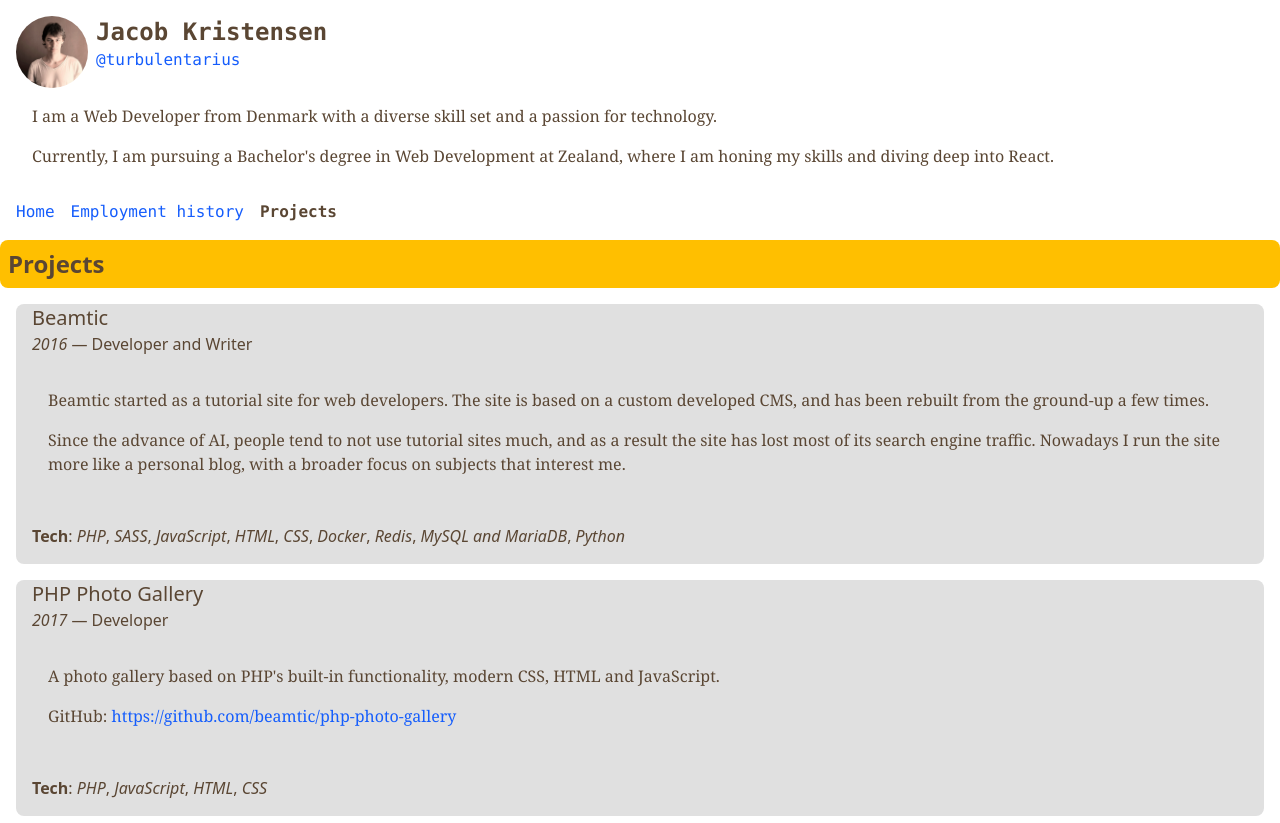
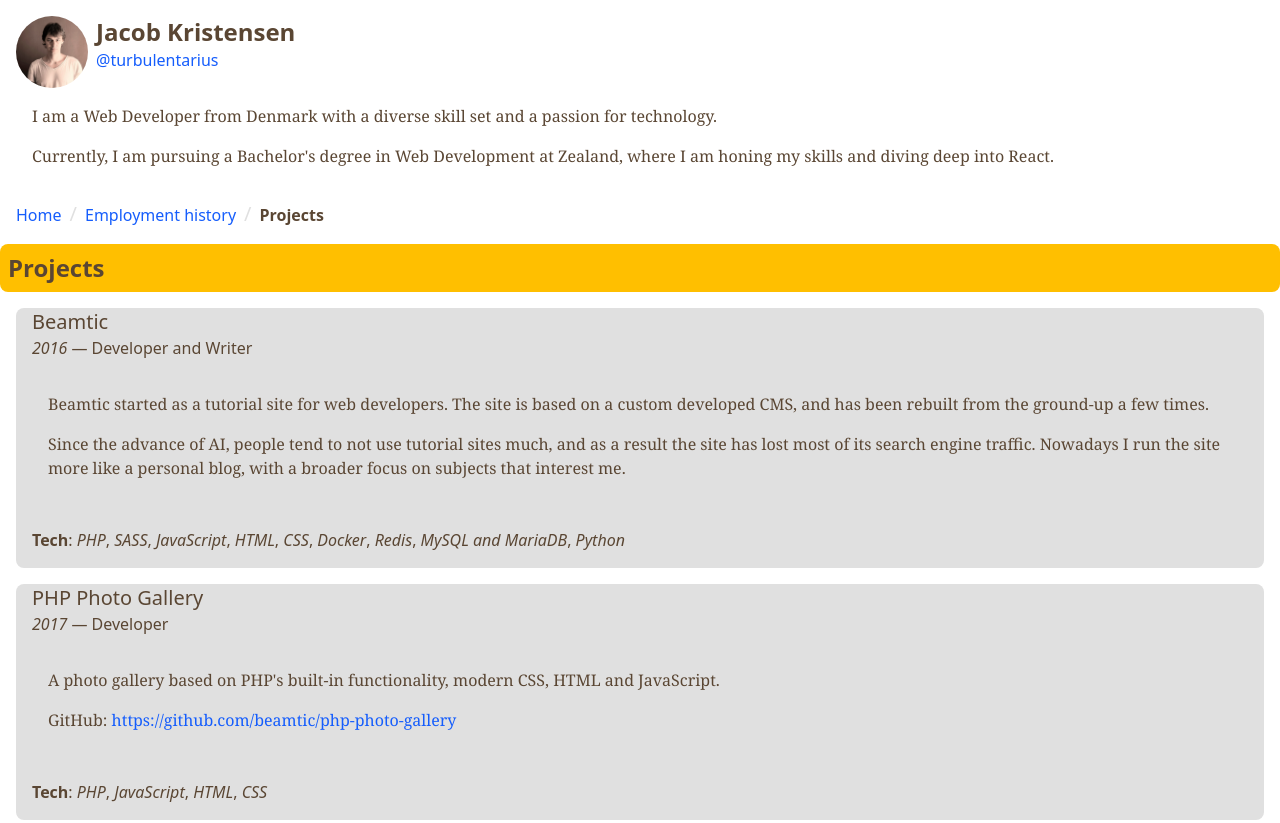
Before and after one commit to Turbulentarius/turbulentarius-personal, a website: page project.html in a window 1280 px wide. Shown: the top 823 px of the page. Drawn offline with nearby package versions, Linux system fonts and the light colour scheme; files that its build step writes are made by us from their sources.

Commit message:
breadcrumb separator, corrected font on header

```diff
--- a/project.html
+++ b/project.html
@@ -9,7 +9,7 @@
 
 <body>
   <div class="max-w-7xl mx-auto">
-    <header class="hero mx-4 my-4 font-mono">
+    <header class="hero mx-4 my-4 font-sans">
       <div class="flex gap-2">
         <figure class="w-18 h-18">
           <img src="/profile1small.jpg" class="rounded-full" alt="Jacob" />
@@ -29,7 +29,7 @@
       </div>
 
       <nav aria-label="breadcrumbs">
-        <ul class="flex gap-4">
+        <ul class="flex">
           <li><a href="turbulentarius.html">Home</a></li>
           <li><a href="work.html">Employment history</a></li>
           <li><b>Projects</b></li>
--- a/src/styles/tailwind.css
+++ b/src/styles/tailwind.css
@@ -1,5 +1,4 @@
-@import "tailwindcss";
-
+@import 'tailwindcss';
 
 @theme {
   --color-industrial-metal: #e0e0e0;
@@ -12,6 +11,16 @@
 body {
   color: var(--color-industrial-text-dark);
   @apply antialiased font-serif;
+}
+
+header nav li::after {
+  content: '/';
+  @apply mx-2 text-xl;
+  color: var(--color-industrial-metal);
+}
+
+header nav li:last-child::after {
+  content: '';
 }
 
 #contentPage section {
--- a/turbulentarius.html
+++ b/turbulentarius.html
@@ -28,7 +28,7 @@
       </div>
 
       <nav aria-label="breadcrumbs">
-        <ul class="flex gap-4">
+        <ul class="flex">
           <li><b>Home</b></li>
           <li><a href="work.html">Employment history</a></li>
           <li><a href="project.html">Projects</a></li>
--- a/work.html
+++ b/work.html
@@ -9,7 +9,7 @@
 
 <body>
   <div class="max-w-7xl mx-auto">
-    <header class="hero mx-4 my-4 font-mono">
+    <header class="hero mx-4 my-4 font-sans">
       <div class="flex gap-2">
         <figure class="w-18 h-18">
           <img src="/profile1small.jpg" class="rounded-full" alt="Jacob" />
@@ -29,7 +29,7 @@
       </div>
 
       <nav aria-label="breadcrumbs">
-        <ul class="flex gap-4">
+        <ul class="flex">
           <li><a href="turbulentarius.html">Home</a></li>
           <li><b>Employment history</b></li>
           <li><a href="project.html">Projects</a></li>
```
Lines whose indentation alone changed are shown as unchanged.
